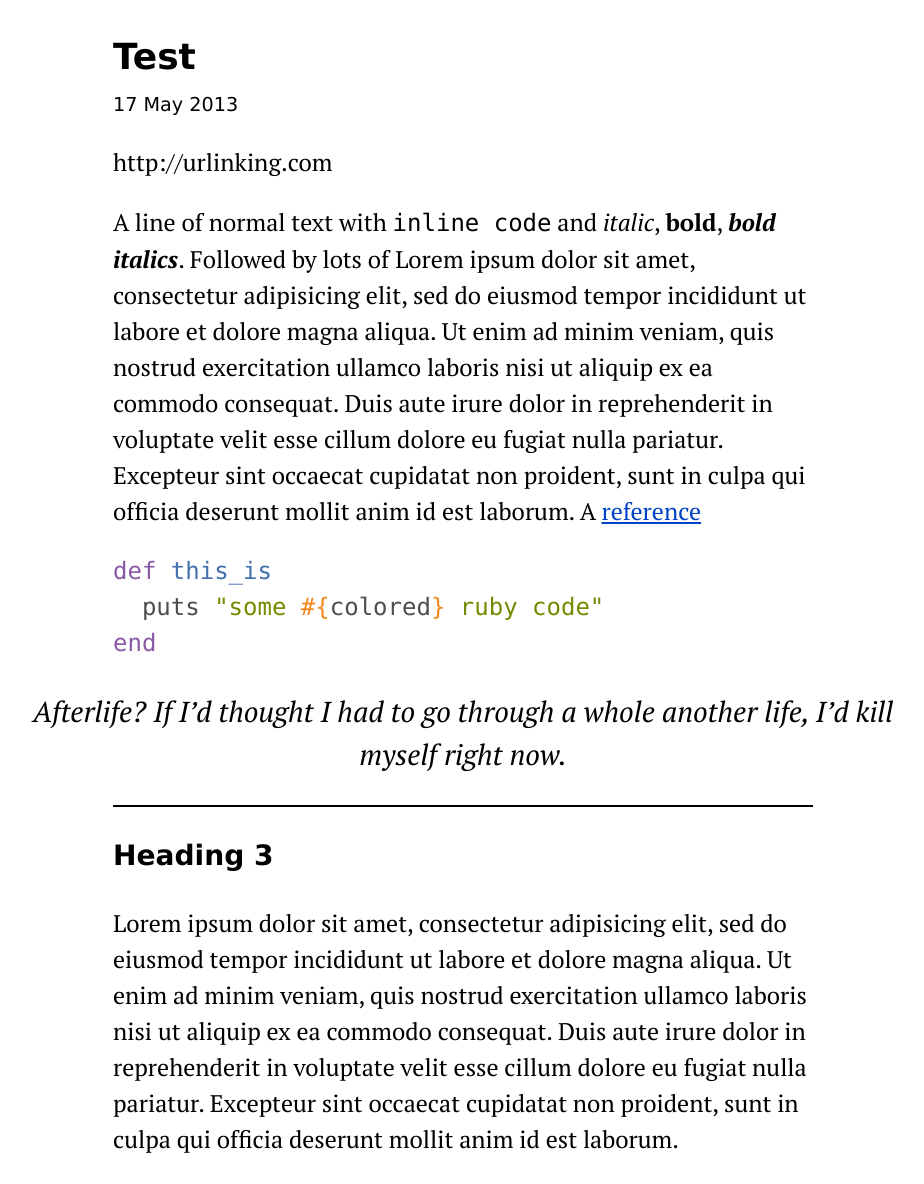
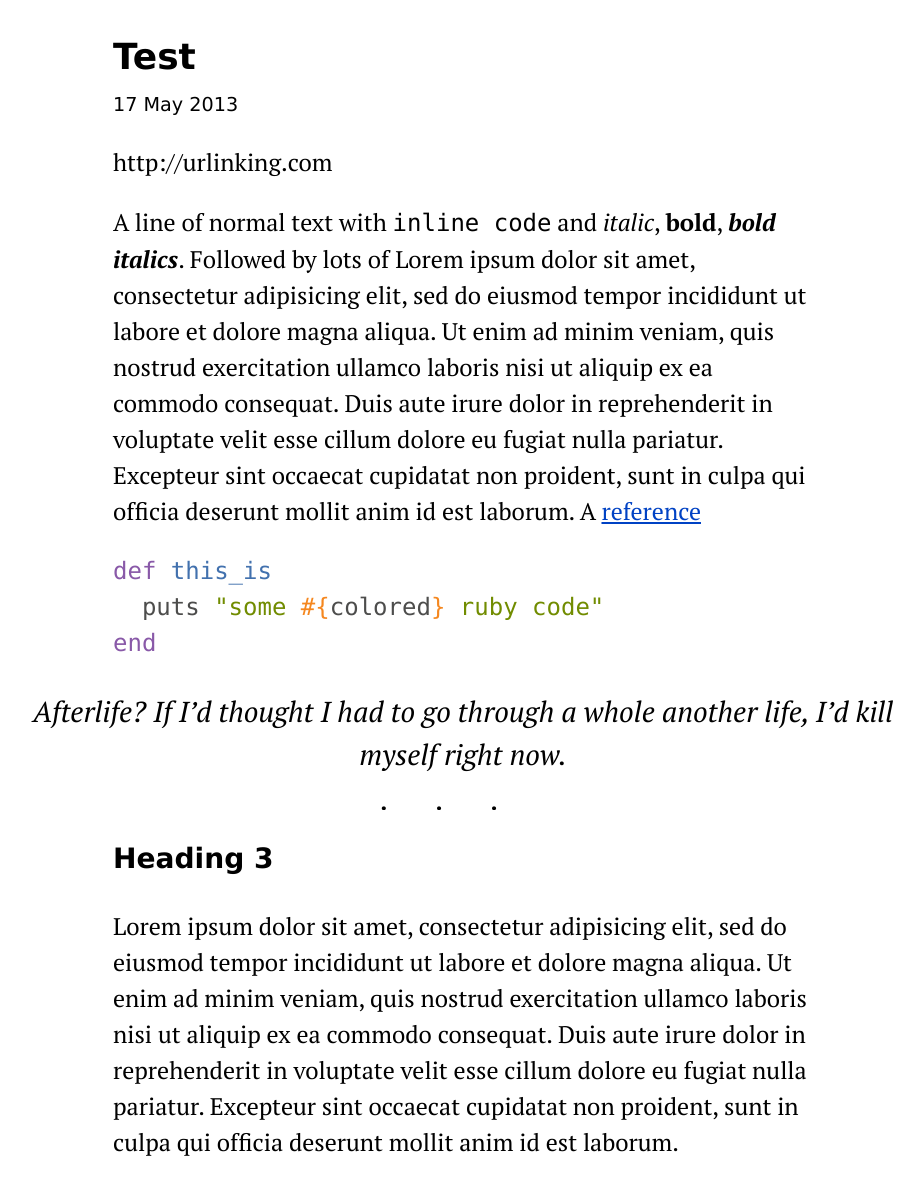
Before and after one commit to lvivski/blog, a Jekyll site: the page built from _posts/2013-05-17-test.md, in a window 1280 px wide. Shown: the whole page, without its empty margins (177-1101 px from the left). Built offline with Jekyll 4.4.1, drawn with Linux system fonts in a browser that asks for light colours; some web fonts are replaced; Markdown is read by kramdown in place of the engine named in the settings.

Commit message:
change ht to 3 dots

```diff
--- a/_posts/2013-05-17-test.md
+++ b/_posts/2013-05-17-test.md
@@ -14,7 +14,7 @@ end
 
 >  Afterlife? If I'd thought I had to go through a whole another life, I'd kill myself right now.
 
----
+* * *
 
 ### Heading 3
 
--- a/css/main.css
+++ b/css/main.css
@@ -26,7 +26,15 @@ blockquote {
 }
 
 hr {
-	border-style: solid;
+	border: 0;
+	text-align: center;
+	line-height: .2em;
+}
+
+hr:after {
+	content: "···";
+	letter-spacing: 2em;
+	font-weight: bold;
 }
 
 a {
```
